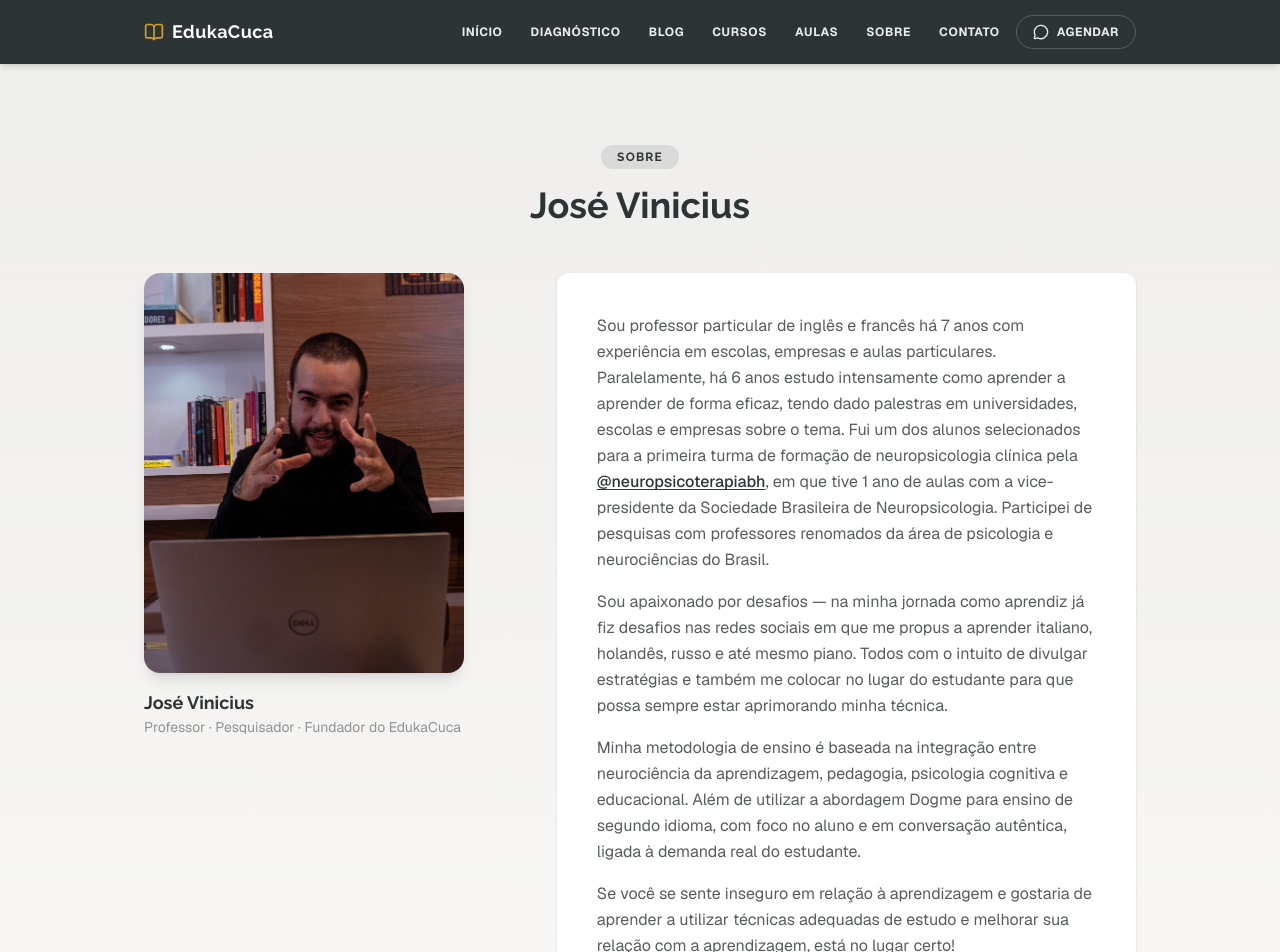
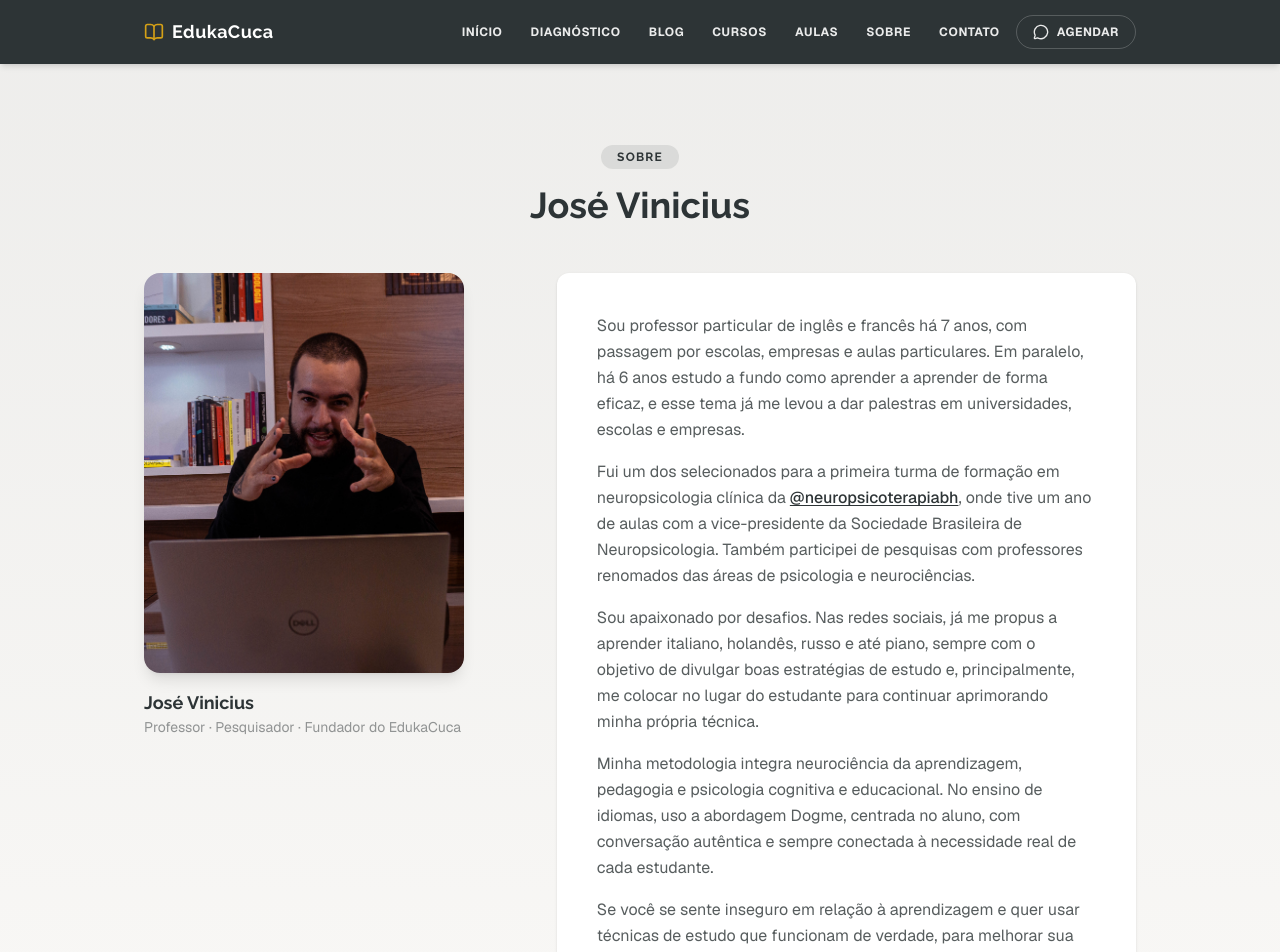
Before and after one commit to vdeviny99/-evidencia-aprendizagem, a Next.js app: page /sobre in a window 1280 px wide. Shown: the top 952 px of the page. Built offline with nearby package versions, Linux system fonts and the light colour scheme.

Commit message:
refactor: make sobre page text sound more human

```diff
--- a/src/app/sobre/page.tsx
+++ b/src/app/sobre/page.tsx
@@ -47,20 +47,23 @@ export default function SobrePage() {
             <div className="sm:col-span-3">
               <div className="rounded-xl bg-card p-8 shadow-sm sm:p-10">
                 <p className="leading-relaxed text-accent/80">
-                  Sou professor particular de inglês e francês há 7 anos com experiência em escolas, empresas e aulas particulares. Paralelamente, há 6 anos estudo intensamente como aprender a aprender de forma eficaz, tendo dado palestras em universidades, escolas e empresas sobre o tema. Fui um dos alunos selecionados para a primeira turma de formação de neuropsicologia clínica pela{" "}
+                  Sou professor particular de inglês e francês há 7 anos, com passagem por escolas, empresas e aulas particulares. Em paralelo, há 6 anos estudo a fundo como aprender a aprender de forma eficaz, e esse tema já me levou a dar palestras em universidades, escolas e empresas.
+                </p>
+                <p className="mt-4 leading-relaxed text-accent/80">
+                  Fui um dos selecionados para a primeira turma de formação em neuropsicologia clínica da{" "}
                   <a href="https://instagram.com/neuropsicoterapiabh" target="_blank" rel="noopener noreferrer" className="font-medium text-accent underline underline-offset-2">
                     @neuropsicoterapiabh
                   </a>
-                  , em que tive 1 ano de aulas com a vice-presidente da Sociedade Brasileira de Neuropsicologia. Participei de pesquisas com professores renomados da área de psicologia e neurociências do Brasil.
+                  , onde tive um ano de aulas com a vice-presidente da Sociedade Brasileira de Neuropsicologia. Também participei de pesquisas com professores renomados das áreas de psicologia e neurociências.
                 </p>
                 <p className="mt-4 leading-relaxed text-accent/80">
-                  Sou apaixonado por desafios — na minha jornada como aprendiz já fiz desafios nas redes sociais em que me propus a aprender italiano, holandês, russo e até mesmo piano. Todos com o intuito de divulgar estratégias e também me colocar no lugar do estudante para que possa sempre estar aprimorando minha técnica.
+                  Sou apaixonado por desafios. Nas redes sociais, já me propus a aprender italiano, holandês, russo e até piano, sempre com o objetivo de divulgar boas estratégias de estudo e, principalmente, me colocar no lugar do estudante para continuar aprimorando minha própria técnica.
                 </p>
                 <p className="mt-4 leading-relaxed text-accent/80">
-                  Minha metodologia de ensino é baseada na integração entre neurociência da aprendizagem, pedagogia, psicologia cognitiva e educacional. Além de utilizar a abordagem Dogme para ensino de segundo idioma, com foco no aluno e em conversação autêntica, ligada à demanda real do estudante.
+                  Minha metodologia integra neurociência da aprendizagem, pedagogia e psicologia cognitiva e educacional. No ensino de idiomas, uso a abordagem Dogme, centrada no aluno, com conversação autêntica e sempre conectada à necessidade real de cada estudante.
                 </p>
                 <p className="mt-4 leading-relaxed text-accent/80">
-                  Se você se sente inseguro em relação à aprendizagem e gostaria de aprender a utilizar técnicas adequadas de estudo e melhorar sua relação com a aprendizagem, está no lugar certo!
+                  Se você se sente inseguro em relação à aprendizagem e quer usar técnicas de estudo que funcionam de verdade, para melhorar sua relação com os estudos, você está no lugar certo.
                 </p>
               </div>
             </div>
```
